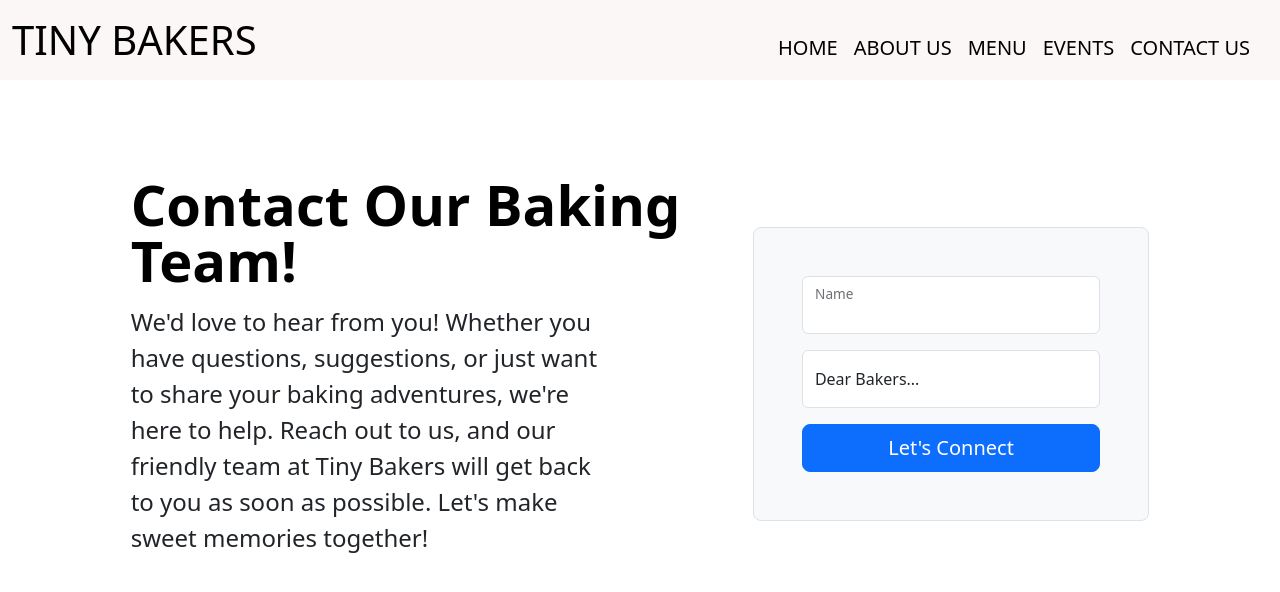
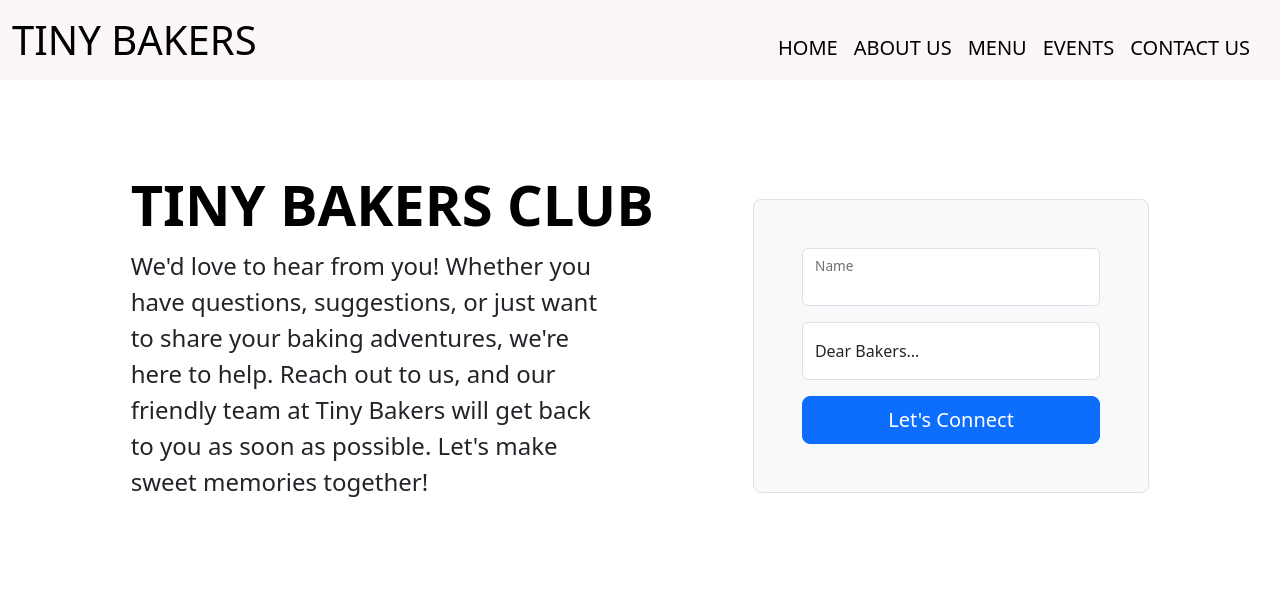
Before and after one commit to mhlangathabile/react-little-bakers, a React (Create React App) app: page /ContactUs in a window 1280 px wide. Shown: the top 592 px of the page. Built offline with nearby package versions, Linux system fonts and the light colour scheme.

Commit message:
Update ContactUs.js

```diff
--- a/src/Component/ContactUs.js
+++ b/src/Component/ContactUs.js
@@ -9,7 +9,7 @@ const ContactUs = () => {
         <div class="row align-items-center g-lg-5 py-5">
           <div class="col-lg-7 text-center text-lg-start">
             <h1 class="display-4 fw-bold lh-1 text-body-emphasis mb-3">
-              Contact Our Baking Team!
+              TINY BAKERS CLUB
             </h1>
             <p class="col-lg-10 fs-4">
               We'd love to hear from you! Whether you have questions,
```
